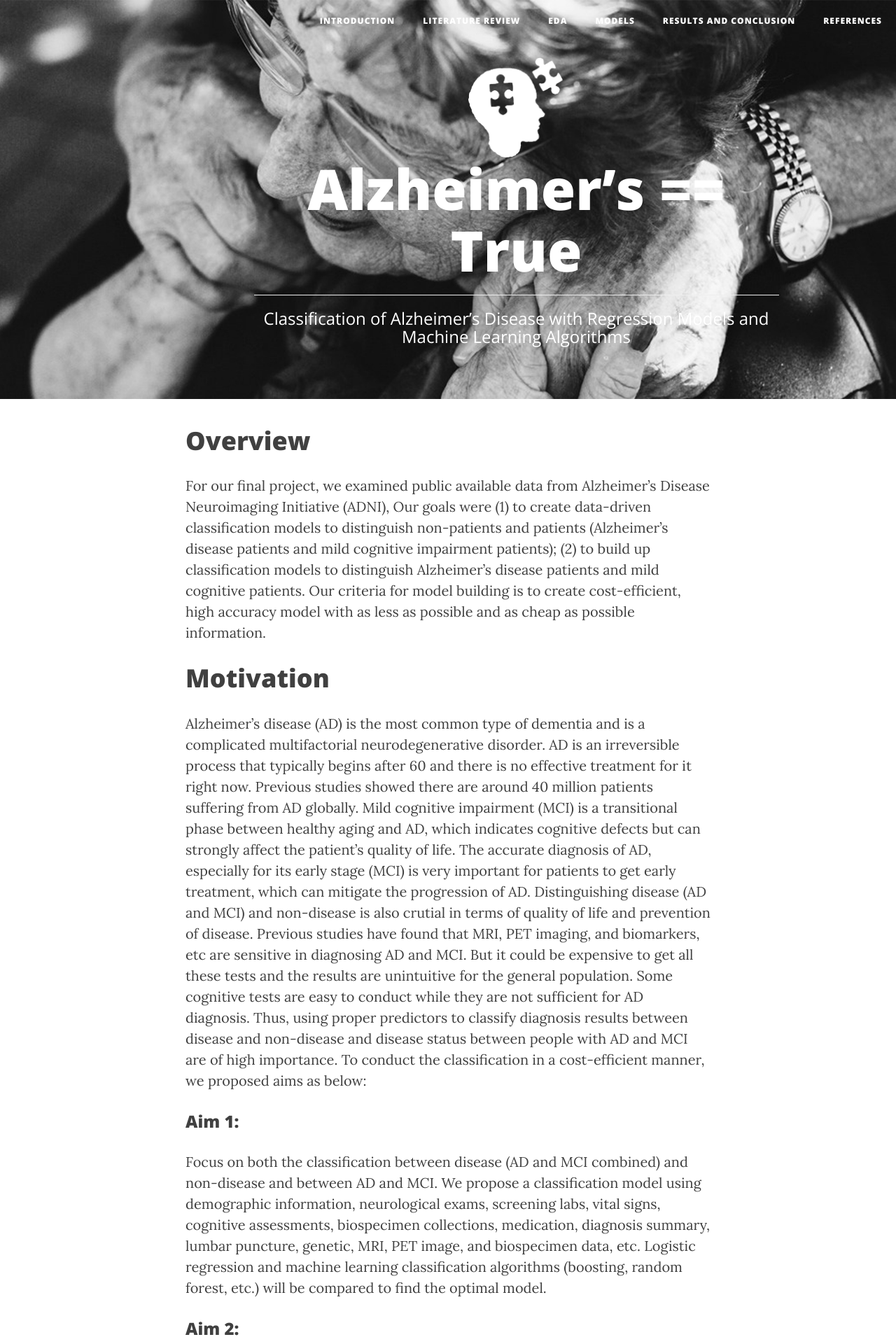
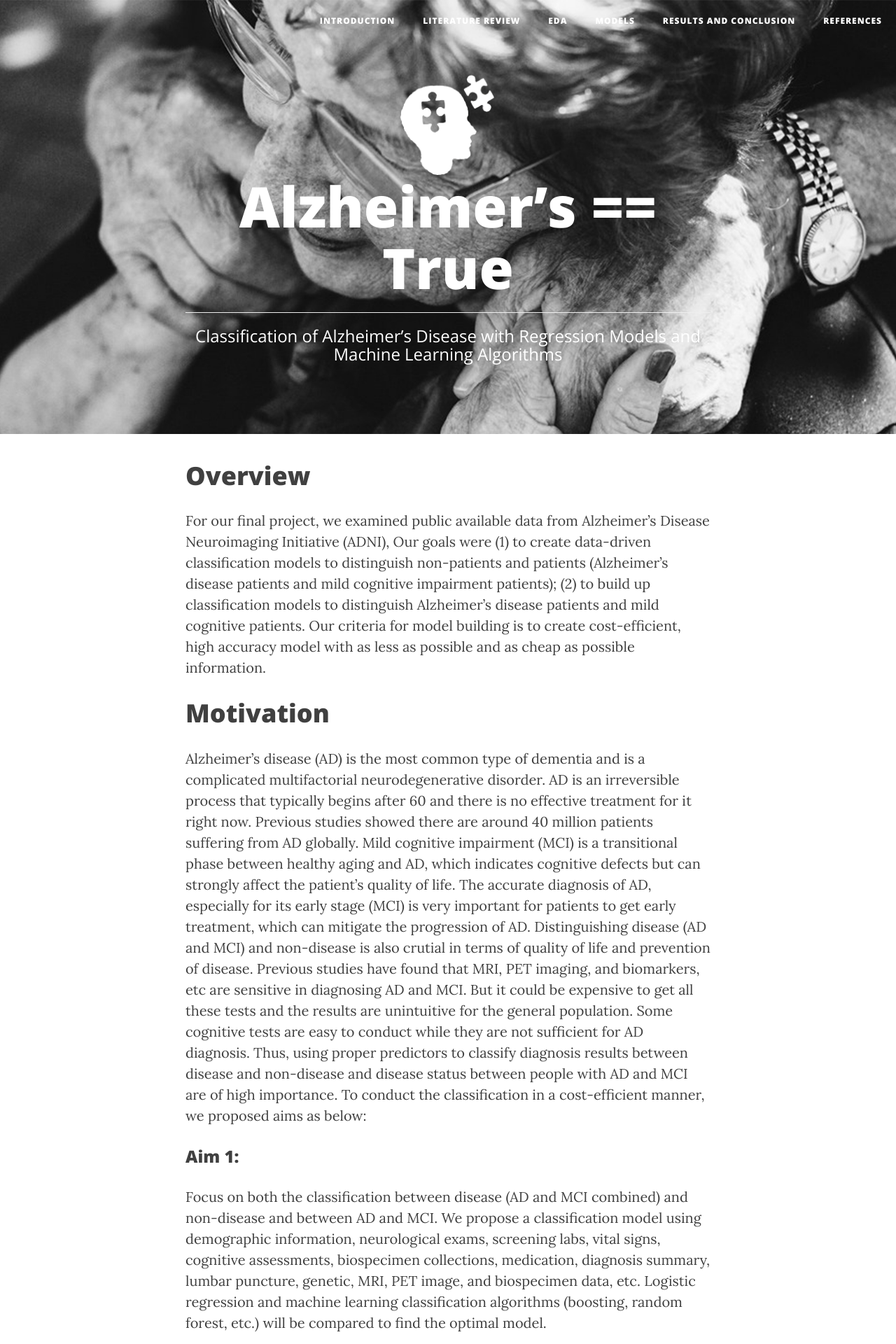
Before and after one commit to liyixiu/Alzheimer, a Jekyll site: the page built from docs/index.md, in a window 1280 px wide. Shown: the top 1920 px of the page at 70% size. Built offline with Jekyll 4.4.1, drawn with Linux system fonts in a browser that asks for light colours; nearby versions of some CDN libraries.

Commit message:
Update page.html

```diff
--- a/docs/_layouts/page.html
+++ b/docs/_layouts/page.html
@@ -6,8 +6,8 @@
 <header class="intro-header" style="background-image: url('{{ site.baseurl }}/{% if page.header-img %}{{ page.header-img }}{% else %}{{ site.header-img }}{% endif %}')">
     <div class="container">
         <div class="row">
-            <div class="col-lg-8 col-lg-offset-3 col-md-10 col-md-offset-2">
-                <div class="site-heading" style="padding: 75px 0">
+            <div class="col-lg-8 col-lg-offset-2 col-md-10 col-md-offset-1">
+                <div class="site-heading" style="padding: 100px 0">
 					{% if page.url == '/' %}
 					{% if site.logo %}
 					<img src= "{{ site.logo }}" style="height: 150px">
```
